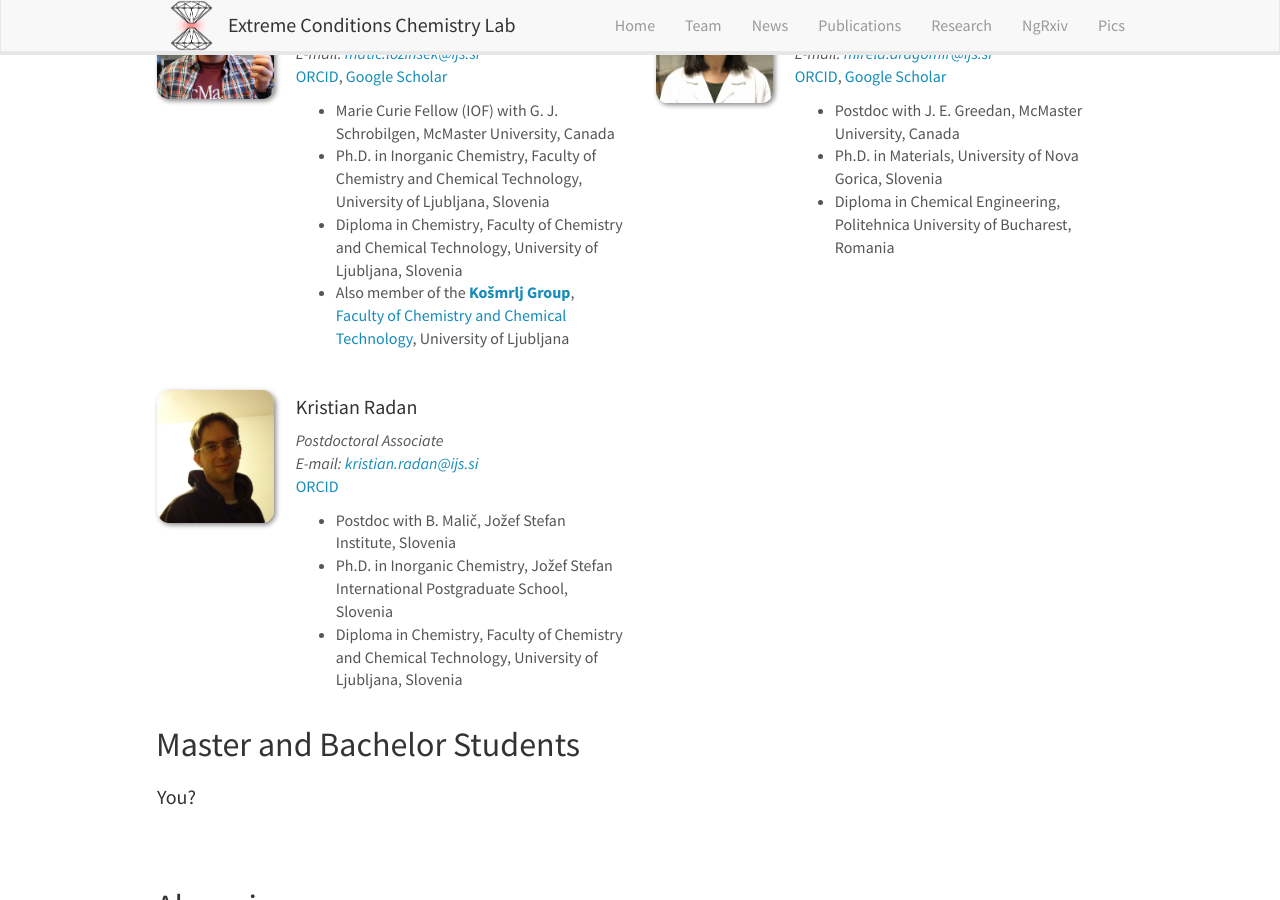
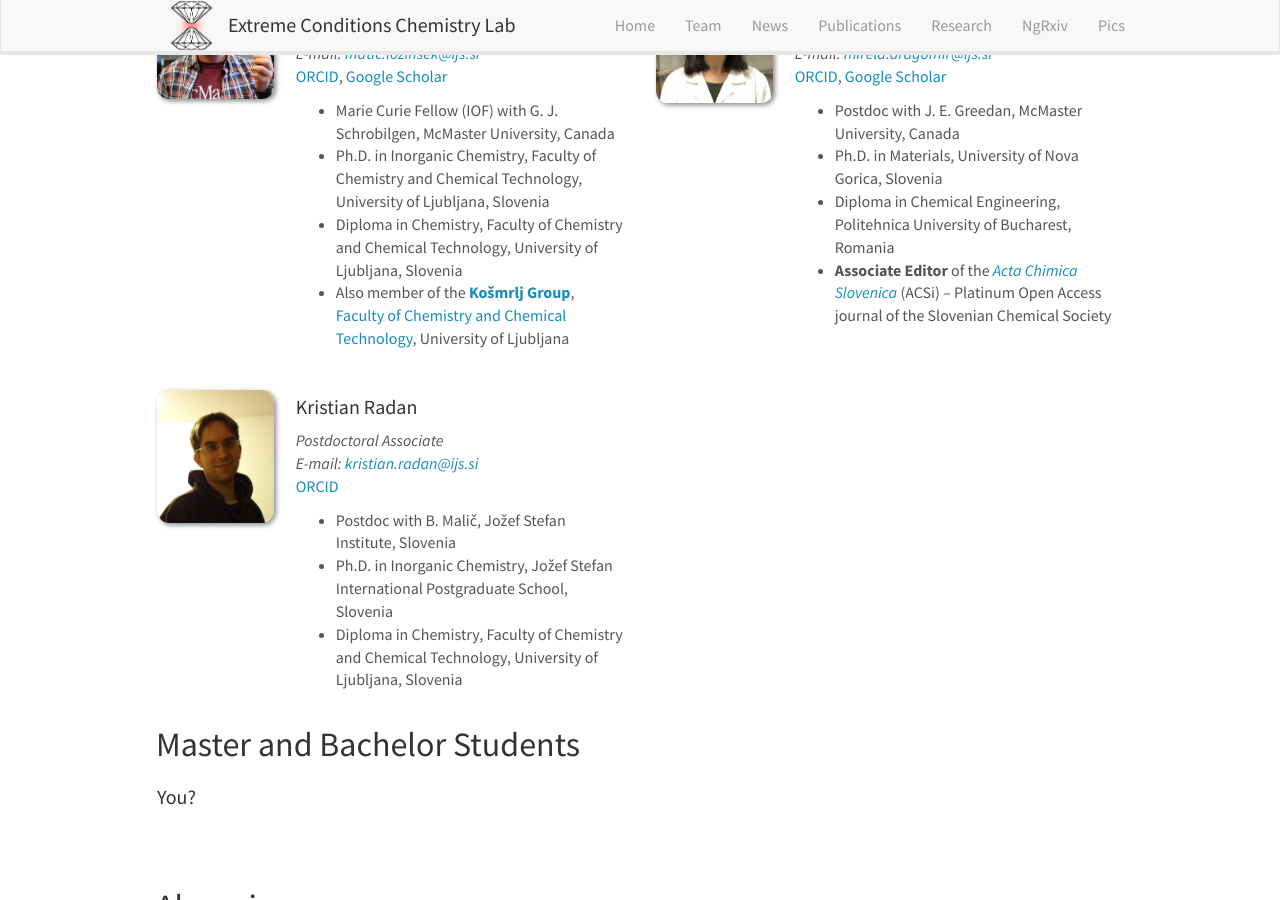
Before and after one commit to eccl-jsi/eccl-jsi.github.io, a Jekyll site: the page built from _pages/team.md, in a window 1280 px wide and 900 px high, scrolled down 300 px. Built offline with Jekyll 4.4.1, drawn with Linux system fonts in a browser that asks for light colours; nearby versions of some CDN libraries.

Commit message:
Update team_members.yml

```diff
--- a/_data/team_members.yml
+++ b/_data/team_members.yml
@@ -14,10 +14,11 @@
   info: Postdoctoral Associate
   email: mirela.dragomir@ijs.si
   ID: <a href='https://orcid.org/0000-0002-4910-253X'>ORCID</a>, <a href='https://scholar.google.si/citations?hl=en&user=AyHGl34AAAAJ'>Google Scholar</a>
-  number_educ: 3
+  number_educ: 4
   education1: Postdoc with J. E. Greedan, McMaster University, Canada
   education2: Ph.D. in Materials, University of Nova Gorica, Slovenia
   education3: Diploma in Chemical Engineering, Politehnica University of Bucharest, Romania
+  education4: <b>Associate Editor</b> of the <a href='https://acta.chem-soc.si/'><i>Acta Chimica Slovenica</i></a> (ACSi) – Platinum Open Access journal of the Slovenian Chemical Society
 
 - name: Kristian Radan
   photo: Kristian.jpg
```
